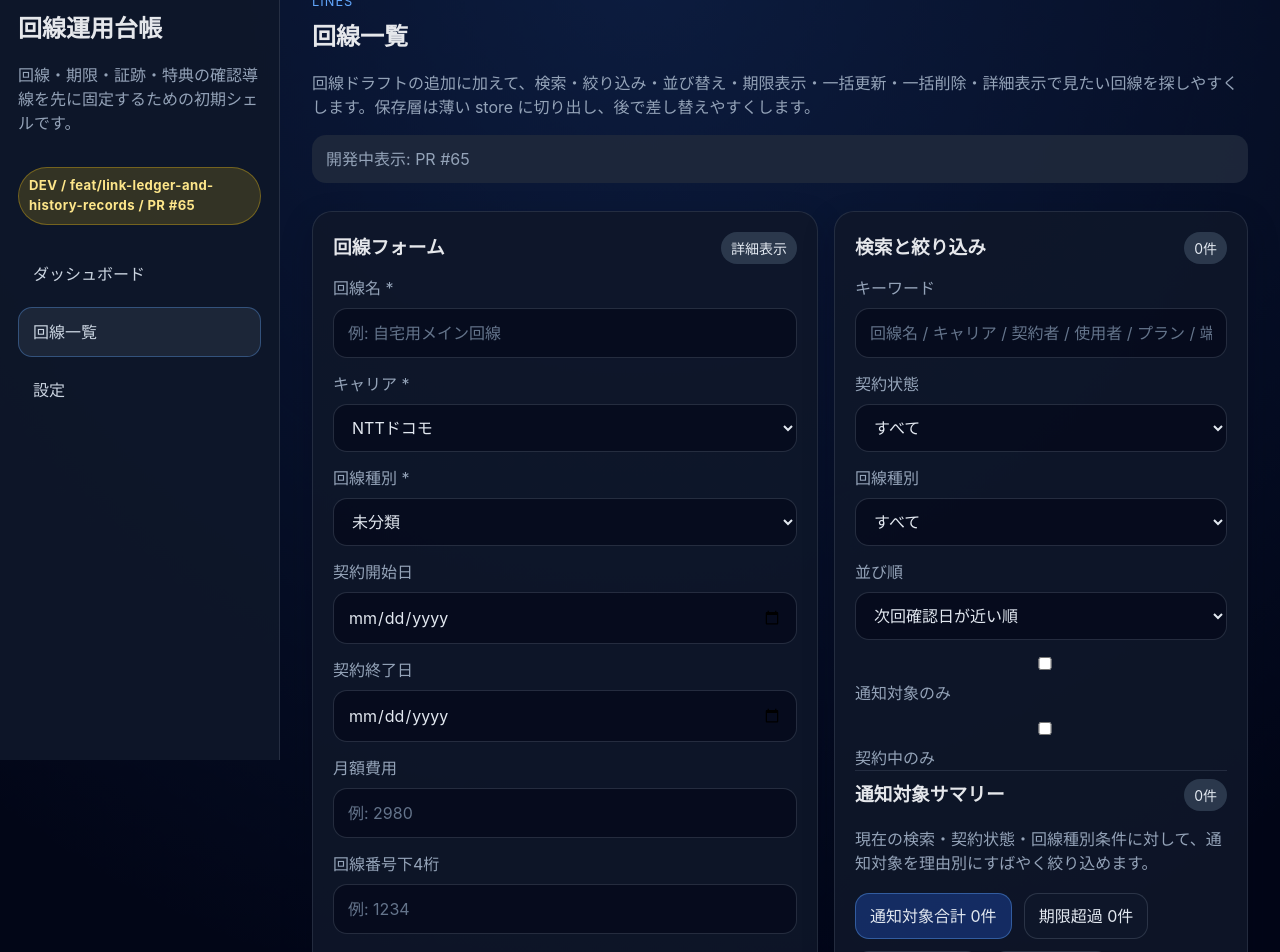
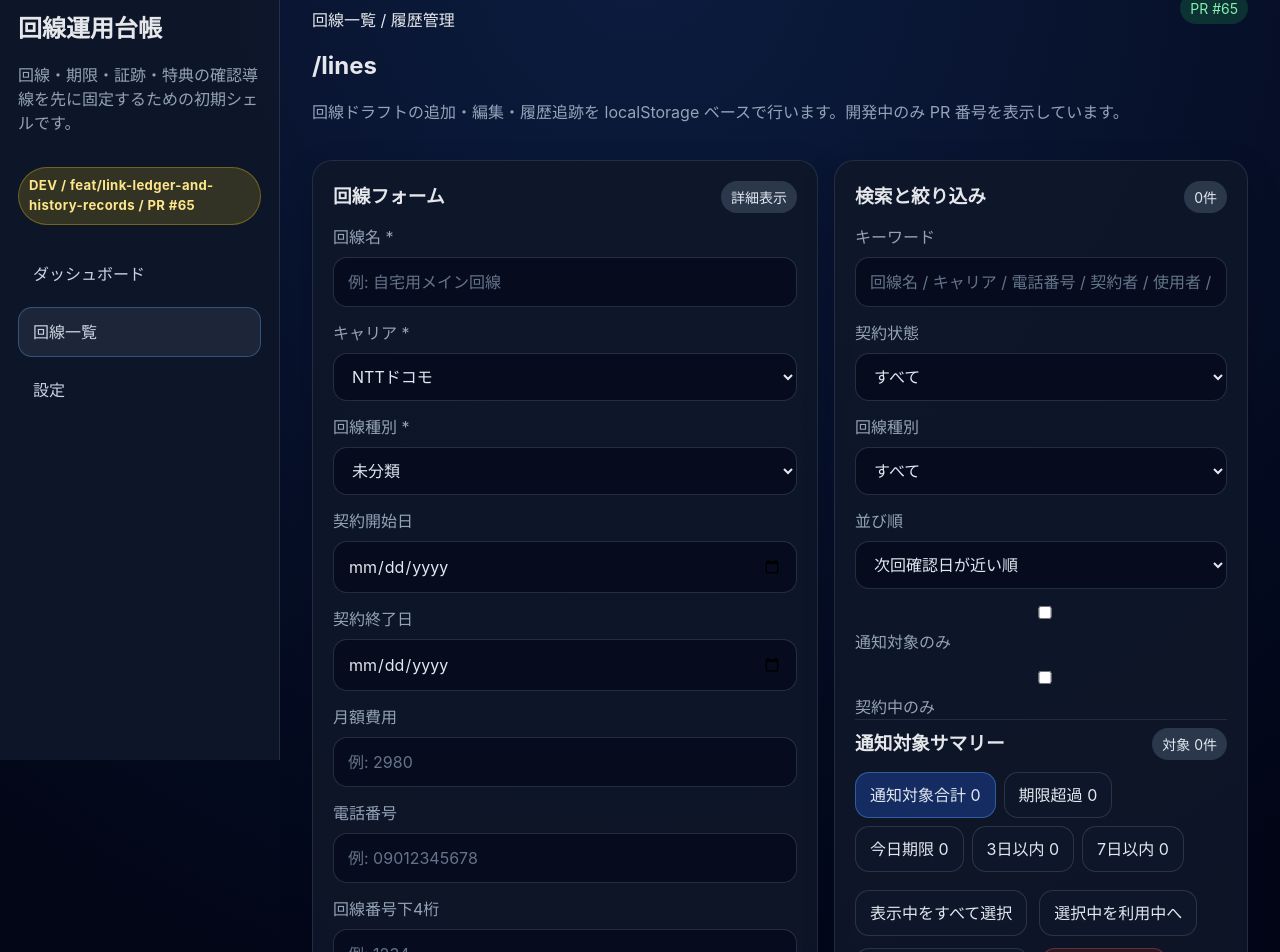
Before and after one commit to Driedsandwich/line-ops-ledger, a React (Vite) app: page /lines in a window 1280 px wide. Shown: the part 40-992 px from the top of the page. Built offline with nearby package versions, Linux system fonts and the light colour scheme.

Commit message:
feat: add full phone number to ledger and prefer exact history matching (#67)
* feat: add full phone number field to line drafts

* feat: prefer exact phone number matches in lines page

```diff
--- a/src/lib/lineDrafts.ts
+++ b/src/lib/lineDrafts.ts
@@ -1,7 +1,7 @@
 export const LINE_STATUS_OPTIONS = ['利用中', '解約予定', '解約済み', 'MNP転出済み'] as const;
 export const LINE_TYPE_OPTIONS = ['音声SIM', 'データSIM', 'ホームルーター', '光回線', '未分類'] as const;
 export const DEFAULT_LINE_TYPE = '未分類';
-export const CURRENT_LINE_DRAFT_SCHEMA_VERSION = 3;
+export const CURRENT_LINE_DRAFT_SCHEMA_VERSION = 4;
 export const LINE_DRAFT_BACKUP_FILENAME_PREFIX = 'line-ops-ledger-backup';
 
 export type LineStatus = (typeof LINE_STATUS_OPTIONS)[number];
@@ -14,6 +14,7 @@ export type LineDraft = {
   carrier: string;
   lineType: LineType;
   monthlyCost: number | null;
+  phoneNumber: string;
   last4: string;
   contractHolderNote: string;
   contractStartDate: string;
@@ -64,6 +65,7 @@ type LineDraftInput = {
   carrier: string;
   lineType: LineType;
   monthlyCost: number | null;
+  phoneNumber: string;
   last4: string;
   contractHolderNote: string;
   contractStartDate?: string;
@@ -127,6 +129,15 @@ export function normalizeMonthlyCost(value: string | number | null | undefined):
   return normalized;
 }
 
+export function normalizePhoneNumber(value: string | null | undefined): string {
+  if (!value) {
+    return '';
+  }
+
+  const digits = String(value).replace(/\D/g, '');
+  return digits.length >= 10 && digits.length <= 11 ? digits : '';
+}
+
 export function normalizeLast4(value: string | null | undefined): string {
   if (!value) {
     return '';
@@ -141,7 +152,8 @@ function normalizeLineDraft(input: Partial<LineDraft> & { lineName: string; carr
   const carrier = input.carrier.trim();
   const lineType = isLineType(String(input.lineType ?? '')) ? (input.lineType as LineType) : DEFAULT_LINE_TYPE;
   const monthlyCost = normalizeMonthlyCost(input.monthlyCost ?? null);
-  const last4 = normalizeLast4(input.last4);
+  const phoneNumber = normalizePhoneNumber(input.phoneNumber);
+  const last4 = phoneNumber ? normalizeLast4(phoneNumber) : normalizeLast4(input.last4);
   const contractHolderNote = (input.contractHolderNote ?? '').trim();
   const contractStartDate = normalizeReviewDate(input.contractStartDate);
   const contractEndDate = normalizeReviewDate(input.contractEndDate);
@@ -165,6 +177,7 @@ function normalizeLineDraft(input: Partial<LineDraft> & { lineName: string; carr
     carrier,
     lineType,
     monthlyCost,
+    phoneNumber,
     last4,
     contractHolderNote,
     contractStartDate,
--- a/src/pages/LinesPage.tsx
+++ b/src/pages/LinesPage.tsx
@@ -8,6 +8,7 @@ import {
   LINE_TYPE_OPTIONS,
   normalizeLast4,
   normalizeMonthlyCost,
+  normalizePhoneNumber,
   normalizeReviewDate,
   updateLineDraft,
   type LineDraft,
@@ -31,6 +32,7 @@ type FormState = {
   carrier: string;
   lineType: LineType;
   monthlyCost: string;
+  phoneNumber: string;
   last4: string;
   contractHolderNote: string;
   contractStartDate: string;
@@ -145,6 +147,7 @@ const initialFormState: FormState = {
   carrier: 'NTTドコモ',
   lineType: DEFAULT_LINE_TYPE,
   monthlyCost: '',
+  phoneNumber: '',
   last4: '',
   contractHolderNote: '',
   contractStartDate: '',
@@ -437,7 +440,21 @@ function getPhoneLast4(phoneNumber: string): string {
   return digits.length >= 4 ? digits.slice(-4) : '';
 }
 
+function getMaskedDraftPhoneNumber(draft: LineDraft): string {
+  if (draft.phoneNumber) {
+    return maskPhoneNumber(draft.phoneNumber);
+  }
+  if (draft.last4) {
+    return `***-****-${draft.last4}`;
+  }
+  return '未設定';
+}
+
 function findRelatedHistoryEntries(draft: LineDraft, entries: LineHistoryEntry[]): LineHistoryEntry[] {
+  if (draft.phoneNumber) {
+    return entries.filter((entry) => normalizePhoneNumber(entry.phoneNumber) === draft.phoneNumber);
+  }
+
   if (!draft.last4) {
     return [];
   }
@@ -446,12 +463,20 @@ function findRelatedHistoryEntries(draft: LineDraft, entries: LineHistoryEntry[]
 }
 
 function findRelatedDrafts(entry: LineHistoryEntry, drafts: LineDraft[]): LineDraft[] {
+  const phoneNumber = normalizePhoneNumber(entry.phoneNumber);
+  if (phoneNumber) {
+    const exactDrafts = drafts.filter((draft) => draft.phoneNumber === phoneNumber);
+    if (exactDrafts.length > 0) {
+      return exactDrafts;
+    }
+  }
+
   const last4 = getPhoneLast4(entry.phoneNumber);
   if (!last4) {
     return [];
   }
 
-  return drafts.filter((draft) => draft.last4 === last4);
+  return drafts.filter((draft) => !draft.phoneNumber && draft.last4 === last4);
 }
 
 function downloadJson(filename: string, content: string): void {
@@ -470,6 +495,7 @@ function toFormState(draft: LineDraft): FormState {
     carrier: draft.carrier,
     lineType: draft.lineType,
     monthlyCost: draft.monthlyCost == null ? '' : String(draft.monthlyCost),
+    phoneNumber: draft.phoneNumber,
     last4: draft.last4,
     contractHolderNote: draft.contractHolderNote,
     contractStartDate: draft.contractStartDate,
@@ -697,6 +723,7 @@ export function LinesPage(): JSX.Element {
     carrier: string;
     lineType: LineType;
     monthlyCost: number | null;
+    phoneNumber: string;
     last4: string;
     contractHolderNote: string;
     contractStartDate: string;
@@ -713,6 +740,7 @@ export function LinesPage(): JSX.Element {
     const lineName = form.lineName.trim();
     const carrier = form.carrier.trim();
     const memo = form.memo.trim();
+    const phoneNumber = normalizePhoneNumber(form.phoneNumber);
     const contractHolderNote = form.contractHolderNote.trim();
     const contractStartDate = form.contractStartDate;
     const contractEndDate = form.contractEndDate;
@@ -722,7 +750,7 @@ export function LinesPage(): JSX.Element {
     const planName = form.planName.trim();
     const deviceName = form.deviceName.trim();
     const nextReviewDate = form.nextReviewDate;
-    const normalizedLast4 = normalizeLast4(form.last4);
+    const normalizedLast4 = phoneNumber ? normalizeLast4(phoneNumber) : normalizeLast4(form.last4);
 
     if (!lineName || !carrier || !form.status || !form.lineType) {
       setErrorMessage('回線名、キャリア、回線種別、契約状態は必須です。');
@@ -749,7 +777,12 @@ export function LinesPage(): JSX.Element {
       return null;
     }
 
-    if (form.last4 && !normalizedLast4) {
+    if (form.phoneNumber && !phoneNumber) {
+      setErrorMessage('電話番号は数字10〜11桁だけ保存できます。');
+      return null;
+    }
+
+    if (!phoneNumber && form.last4 && !normalizedLast4) {
       setErrorMessage('回線番号下4桁は数字4桁だけ保存できます。');
       return null;
     }
@@ -759,6 +792,7 @@ export function LinesPage(): JSX.Element {
       carrier,
       lineType: form.lineType,
       monthlyCost: normalizeMonthlyCost(form.monthlyCost),
+      phoneNumber,
       last4: normalizedLast4,
       contractHolderNote,
       contractStartDate,
@@ -820,9 +854,10 @@ export function LinesPage(): JSX.Element {
         contractEndDate: lineHistoryForm.contractEndDate,
         memo: lineHistoryForm.memo,
       });
+
       persistLineHistory([nextEntry, ...lineHistoryEntries]);
       resetLineHistoryForm();
-      setSuccessMessage('契約履歴を追加しました。');
+      setSuccessMessage('契約履歴を保存しました。');
     } catch {
       setErrorMessage('電話番号・キャリア・契約開始日は必須です。電話番号は 10〜11 桁で入力してください。');
     }
@@ -962,6 +997,7 @@ export function LinesPage(): JSX.Element {
         draft.carrier,
         draft.memo,
         draft.lineType,
+        draft.phoneNumber,
         draft.last4,
         draft.contractHolderNote,
         draft.contractHolder,
@@ -999,6 +1035,7 @@ export function LinesPage(): JSX.Element {
         draft.carrier,
         draft.memo,
         draft.lineType,
+        draft.phoneNumber,
         draft.last4,
         draft.contractHolderNote,
         draft.contractHolder,
@@ -1084,12 +1121,15 @@ export function LinesPage(): JSX.Element {
       })
       .filter((group) => group.visibleEntries.length > 0);
   }, [drafts, lineHistoryGroups, timelinePhoneFilter, timelineViewMode, timelineWindow, today]);
+
   const totalVisibleTimelineEntries = useMemo(
     () => visibleLineHistoryGroups.reduce((sum, group) => sum + group.visibleEntries.length, 0),
     [visibleLineHistoryGroups],
   );
+
   const visibleIds = useMemo(() => visibleDrafts.map((draft) => draft.id), [visibleDrafts]);
-  const allVisibleSelected = visibleIds.length > 0 && visibleIds.every((id) => selectedIds.includes(id));
+  const selectedVisibleCount = useMemo(() => visibleIds.filter((id) => selectedIds.includes(id)).length, [visibleIds, selectedIds]);
+  const allVisibleSelected = visibleIds.length > 0 && selectedVisibleCount === visibleIds.length;
   const hasDrafts = visibleDrafts.length > 0;
   const countLabel = useMemo(() => `${visibleDrafts.length}件`, [visibleDrafts.length]);
   const submitLabel = editingId ? '更新する' : '保存する';
@@ -1101,16 +1141,18 @@ export function LinesPage(): JSX.Element {
       if (allVisibleSelected) {
         return current.filter((id) => !visibleIds.includes(id));
       }
+
       return Array.from(new Set([...current, ...visibleIds]));
     });
   }
 
-  function applyBulkStatus(nextStatus: LineStatus): void {
+  function applyBulkStatus(nextStatus: Extract<LineStatus, '利用中' | '解約予定'>): void {
+    if (selectedIds.length === 0) {
+      setErrorMessage('一括ステータス変更する回線を選択してください。');
+      return;
+    }
+
     resetMessages();
-    if (selectedIds.length === 0) {
-      setErrorMessage('一括変更する回線を選択してください。');
-      return;
-    }
 
     const nextDrafts = drafts.map((draft) =>
       selectedIds.includes(draft.id)
@@ -1129,11 +1171,12 @@ export function LinesPage(): JSX.Element {
   }
 
   function handleBulkDelete(): void {
+    if (selectedIds.length === 0) {
+      setErrorMessage('削除する回線を選択してください。');
+      return;
+    }
+
     resetMessages();
-    if (selectedIds.length === 0) {
-      setErrorMessage('一括削除する回線を選択してください。');
-      return;
-    }
 
     const nextDrafts = drafts.filter((draft) => !selectedIds.includes(draft.id));
     persist(nextDrafts, {
@@ -1146,30 +1189,25 @@ export function LinesPage(): JSX.Element {
   }
 
   useEffect(() => {
+    lineDraftStore.ensureCurrentVersion();
+  }, []);
+
+  useEffect(() => {
+    setFilters((current) => ({
+      ...current,
+      notificationReason: notificationReasonFromQuery,
+      notificationTargetOnly: notificationTargetOnlyFromQuery,
+    }));
+  }, [notificationReasonFromQuery, notificationTargetOnlyFromQuery]);
+
+  useEffect(() => {
     setSelectedIds((current) => current.filter((id) => drafts.some((draft) => draft.id === id)));
     setExpandedIds((current) => current.filter((id) => drafts.some((draft) => draft.id === id)));
   }, [drafts]);
 
   useEffect(() => {
-    setFilters((current) => {
-      if (
-        current.notificationReason === notificationReasonFromQuery &&
-        current.notificationTargetOnly === notificationTargetOnlyFromQuery
-      ) {
-        return current;
-      }
-
-      return {
-        ...current,
-        notificationReason: notificationReasonFromQuery,
-        notificationTargetOnly: notificationTargetOnlyFromQuery,
-      };
-    });
-  }, [notificationReasonFromQuery, notificationTargetOnlyFromQuery]);
-
-  useEffect(() => {
     function onKeyDown(event: KeyboardEvent): void {
-      const isUndoShortcut = (event.ctrlKey || event.metaKey) && !event.shiftKey && event.key.toLowerCase() === 'z';
+      const isUndoShortcut = (event.ctrlKey || event.metaKey) && event.key.toLowerCase() === 'z' && !event.shiftKey && !event.altKey;
       if (!isUndoShortcut || !undoState) {
         return;
       }
@@ -1189,13 +1227,11 @@ export function LinesPage(): JSX.Element {
     <div className="page">
       <header className="page__header">
         <div>
-          <p className="eyebrow">Lines</p>
-          <h2>回線一覧</h2>
-          <p className="page__lead">
-            回線ドラフトの追加に加えて、検索・絞り込み・並び替え・期限表示・一括更新・一括削除・詳細表示で見たい回線を探しやすくします。保存層は薄い store に切り出し、後で差し替えやすくします。
-          </p>
-          {devPullRequestLabel ? <p className="notice">開発中表示: {devPullRequestLabel}</p> : null}
+          <p className="page__eyebrow">回線一覧 / 履歴管理</p>
+          <h2>/lines</h2>
+          <p className="muted">回線ドラフトの追加・編集・履歴追跡を localStorage ベースで行います。開発中のみ PR 番号を表示しています。</p>
         </div>
+        {devPullRequestLabel ? <span className="badge badge--ok">{devPullRequestLabel}</span> : null}
       </header>
 
       <section className="card-grid card-grid--lines">
@@ -1224,9 +1260,7 @@ export function LinesPage(): JSX.Element {
               <span>回線種別 *</span>
               <select value={form.lineType} onChange={(event) => updateField('lineType', event.target.value as LineType)}>
                 {LINE_TYPE_OPTIONS.map((option) => (
-                  <option key={option} value={option}>
-                    {option}
-                  </option>
+                  <option key={option} value={option}>{option}</option>
                 ))}
               </select>
             </label>
@@ -1244,6 +1278,11 @@ export function LinesPage(): JSX.Element {
             <label className="field">
               <span>月額費用</span>
               <input inputMode="numeric" value={form.monthlyCost} onChange={(event) => updateField('monthlyCost', event.target.value)} placeholder="例: 2980" />
+            </label>
+
+            <label className="field">
+              <span>電話番号</span>
+              <input inputMode="numeric" value={form.phoneNumber} onChange={(event) => updateField('phoneNumber', event.target.value)} placeholder="例: 09012345678" />
             </label>
 
             <label className="field">
@@ -1289,22 +1328,14 @@ export function LinesPage(): JSX.Element {
               <span>契約状態 *</span>
               <select value={form.status} onChange={(event) => updateField('status', event.target.value as LineStatus)}>
                 {LINE_STATUS_OPTIONS.map((option) => (
-                  <option key={option} value={option}>
-                    {option}
-                  </option>
+                  <option key={option} value={option}>{option}</option>
                 ))}
               </select>
             </label>
 
             <label className="field">
               <span>次回確認日</span>
-              <input
-                type="date"
-                min="2000-01-01"
-                max="9999-12-31"
-                value={form.nextReviewDate}
-                onChange={(event) => updateField('nextReviewDate', event.target.value)}
-              />
+              <input type="date" value={form.nextReviewDate} onChange={(event) => updateField('nextReviewDate', event.target.value)} />
             </label>
 
             <label className="field field--full">
@@ -1338,7 +1369,7 @@ export function LinesPage(): JSX.Element {
           <div className="form-grid">
             <label className="field field--full">
               <span>キーワード</span>
-              <input value={filters.keyword} onChange={(event) => updateFilter('keyword', event.target.value)} placeholder="回線名 / キャリア / 契約者 / 使用者 / プラン / 端末 / メモ" />
+              <input value={filters.keyword} onChange={(event) => updateFilter('keyword', event.target.value)} placeholder="回線名 / キャリア / 電話番号 / 契約者 / 使用者 / プラン / 端末 / メモ" />
             </label>
 
             <label className="field">
@@ -1398,31 +1429,23 @@ export function LinesPage(): JSX.Element {
           <div className="detail-panel">
             <div className="card__header">
               <h3>通知対象サマリー</h3>
-              <span className="badge">{notificationSummary.total}件</span>
+              <span className="badge">対象 {notificationSummary.total}件</span>
             </div>
-            <p className="muted">現在の検索・契約状態・回線種別条件に対して、通知対象を理由別にすばやく絞り込めます。</p>
-            <div className="button-row">
-              <button
-                type="button"
-                className={filters.notificationReason === 'all' ? 'button button--primary' : 'button'}
-                onClick={() => setNotificationReasonFilter('all')}
-              >
-                通知対象合計 {notificationSummary.total}件
+            <div className="badge-row">
+              <button type="button" className={`button ${filters.notificationReason === 'all' ? 'button--primary' : ''}`} onClick={() => setNotificationReasonFilter('all')}>
+                通知対象合計 {notificationSummary.total}
               </button>
-              {(['期限超過', '今日期限', '3日以内', '7日以内'] as const).map((reason) => (
+              {(['期限超過', '今日期限', '3日以内', '7日以内'] as NotificationReasonLabel[]).map((reason) => (
                 <button
                   key={reason}
                   type="button"
-                  className={filters.notificationReason === reason ? 'button button--primary' : 'button'}
+                  className={`button ${filters.notificationReason === reason ? 'button--primary' : ''}`}
                   onClick={() => setNotificationReasonFilter(reason)}
                 >
-                  {reason} {notificationSummary.counts[reason]}件
+                  {reason} {notificationSummary.counts[reason]}
                 </button>
               ))}
             </div>
-            {filters.notificationReason !== 'all' ? (
-              <p className="notice">通知理由: {filters.notificationReason} で絞り込み中です。</p>
-            ) : null}
           </div>
 
           <div className="button-row">
@@ -1479,6 +1502,7 @@ export function LinesPage(): JSX.Element {
                       <span>{draft.carrier}</span>
                       <span>回線種別: {draft.lineType}</span>
                       <span>月額費用: {formatMonthlyCost(draft.monthlyCost)}</span>
+                      <span>電話番号: {getMaskedDraftPhoneNumber(draft)}</span>
                       <span>次回確認日: {formatReviewDate(draft.nextReviewDate)}</span>
                       <span>契約者: {draft.contractHolder || '未設定'}</span>
                       <span>使用者: {draft.serviceUser || '未設定'}</span>
@@ -1488,7 +1512,7 @@ export function LinesPage(): JSX.Element {
                     <div className="badge-row">
                       <span className={deadlineStatus.className}>{deadlineStatus.label}</span>
                       {notificationReason ? <span className="badge badge--ok">通知理由: {notificationReason}</span> : null}
-                      {draft.last4 ? <span className="badge">下4桁: {draft.last4}</span> : null}
+                      {draft.phoneNumber ? <span className="badge">電話番号: {maskPhoneNumber(draft.phoneNumber)}</span> : draft.last4 ? <span className="badge">下4桁: {draft.last4}</span> : null}
                       {elapsedDays != null ? <span className="badge">契約経過: {elapsedDays}日</span> : null}
                       {draft.contractEndDate ? <span className="badge">契約終了: {formatDate(draft.contractEndDate)}</span> : null}
                       {relatedHistoryEntries.length > 0 ? <span className="badge badge--ok">関連履歴: {relatedHistoryEntries.length}件</span> : null}
@@ -1508,6 +1532,10 @@ export function LinesPage(): JSX.Element {
                       <div className="detail-panel">
                         <div className="definition-list">
                           <div>
+                            <dt>電話番号</dt>
+                            <dd>{getMaskedDraftPhoneNumber(draft)}</dd>
+                          </div>
+                          <div>
                             <dt>回線番号下4桁</dt>
                             <dd>{draft.last4 || '未設定'}</dd>
                           </div>
@@ -1573,7 +1601,7 @@ export function LinesPage(): JSX.Element {
                             <h3>関連履歴候補</h3>
                             <span className="badge">{relatedHistoryEntries.length}件</span>
                           </div>
-                          <p className="muted">現在は回線番号下4桁の一致を基準に、関連しそうな履歴候補を表示します。下4桁未設定の回線は関連付けできません。</p>
+                          <p className="muted">電話番号全文がある場合は全文一致を優先し、旧データで電話番号が未設定の回線だけ下4桁一致を補助的に使います。</p>
                           {relatedHistoryEntries.length === 0 ? (
                             <p className="muted">関連履歴候補はまだありません。</p>
                           ) : (
@@ -1697,7 +1725,7 @@ export function LinesPage(): JSX.Element {
                       </div>
                       <div className="badge-row">
                         {group.relatedDrafts.map((draft) => (
-                          <span key={draft.id} className="badge badge--ok">{draft.lineName} / 下4桁 {draft.last4 || '未設定'}</span>
+                          <span key={draft.id} className="badge badge--ok">{draft.lineName} / {getMaskedDraftPhoneNumber(draft)}</span>
                         ))}
                       </div>
                     </div>
```
